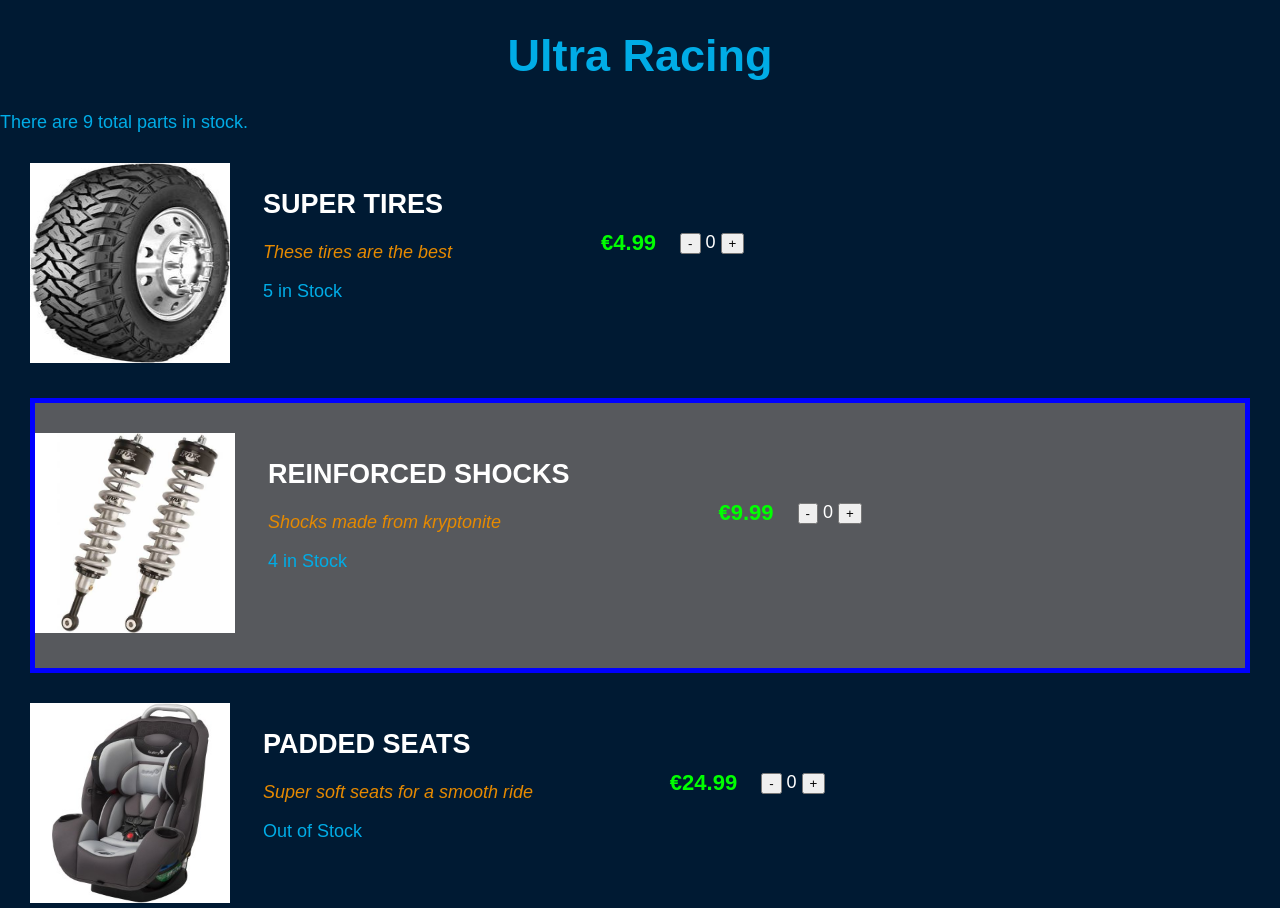
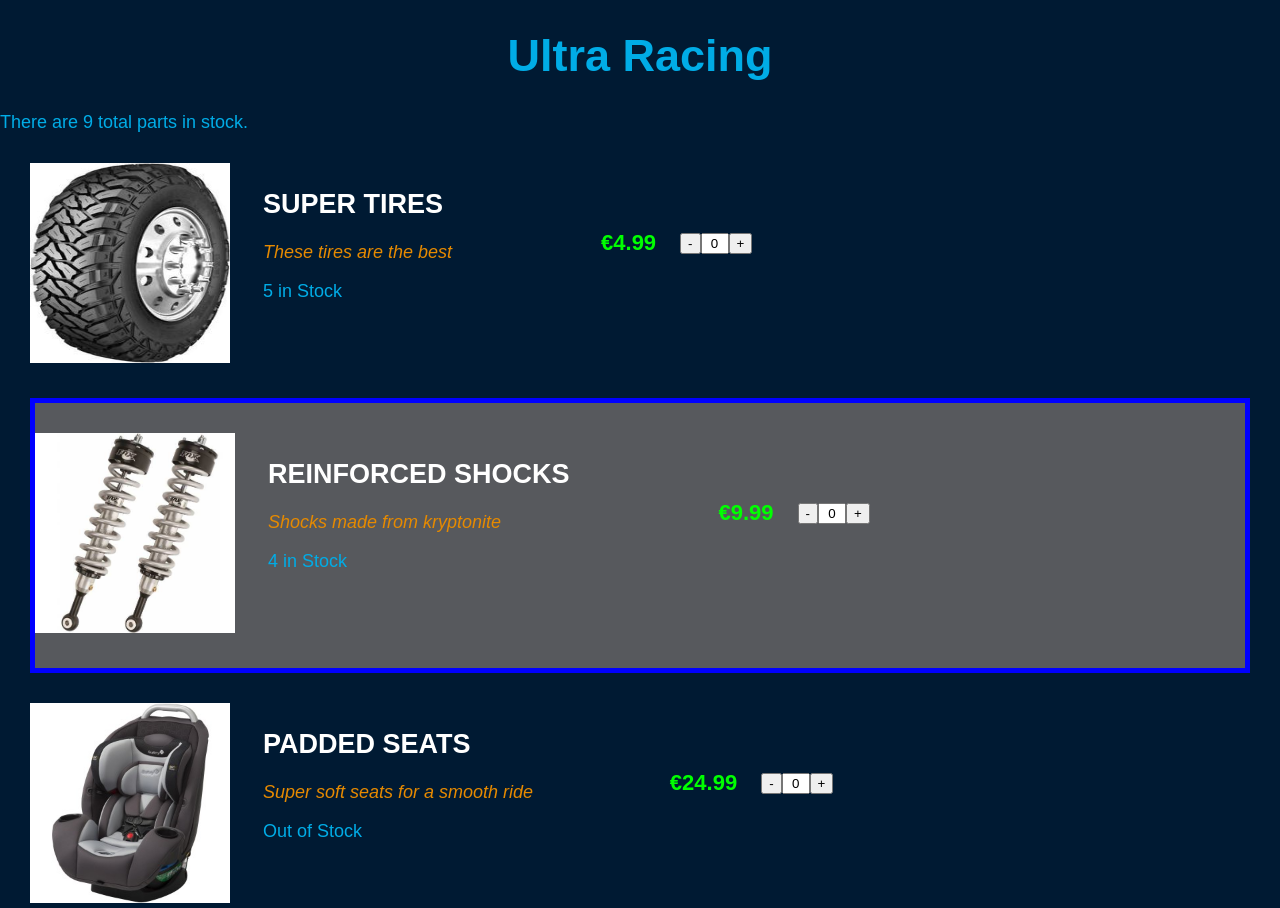
Before and after one commit to anastminsk/ultra-racing-angular, an Angular app: page / in a window 1280 px wide. Built offline with nearby package versions, Linux system fonts and the light colour scheme.

Commit message:
feature: use ngModel

```diff
--- a/src/app/app.module.ts
+++ b/src/app/app.module.ts
@@ -1,4 +1,5 @@
 import { BrowserModule } from '@angular/platform-browser';
+import { FormsModule } from '@angular/forms';
 import { NgModule } from '@angular/core';
 
 import { AppComponent } from './app.component';
@@ -10,7 +11,8 @@ import { CarPartsComponent } from './car-parts/car-parts.component';
     CarPartsComponent
   ],
   imports: [
-    BrowserModule
+    BrowserModule,
+    FormsModule
   ],
   providers: [],
   bootstrap: [AppComponent]
--- a/src/app/car-parts/car-parts.component.css
+++ b/src/app/car-parts/car-parts.component.css
@@ -36,3 +36,8 @@
 .select-quantity {
   margin-left: 20px;
 }
+
+input.number {
+  width: 20px;
+  text-align: center;
+}
--- a/src/app/car-parts/car-parts.component.html
+++ b/src/app/car-parts/car-parts.component.html
@@ -17,7 +17,7 @@
           <td>
             <div class="select-quantity">
               <button class="decrease" (click)="downQuantity(carPart)">-</button>
-              {{carPart.quantity}}
+              <input class="number" type="text" [(ngModel)]="carPart.quantity">
               <button class="increase" (click)="upQuantity(carPart)">+</button>
             </div>
           </td>
```
